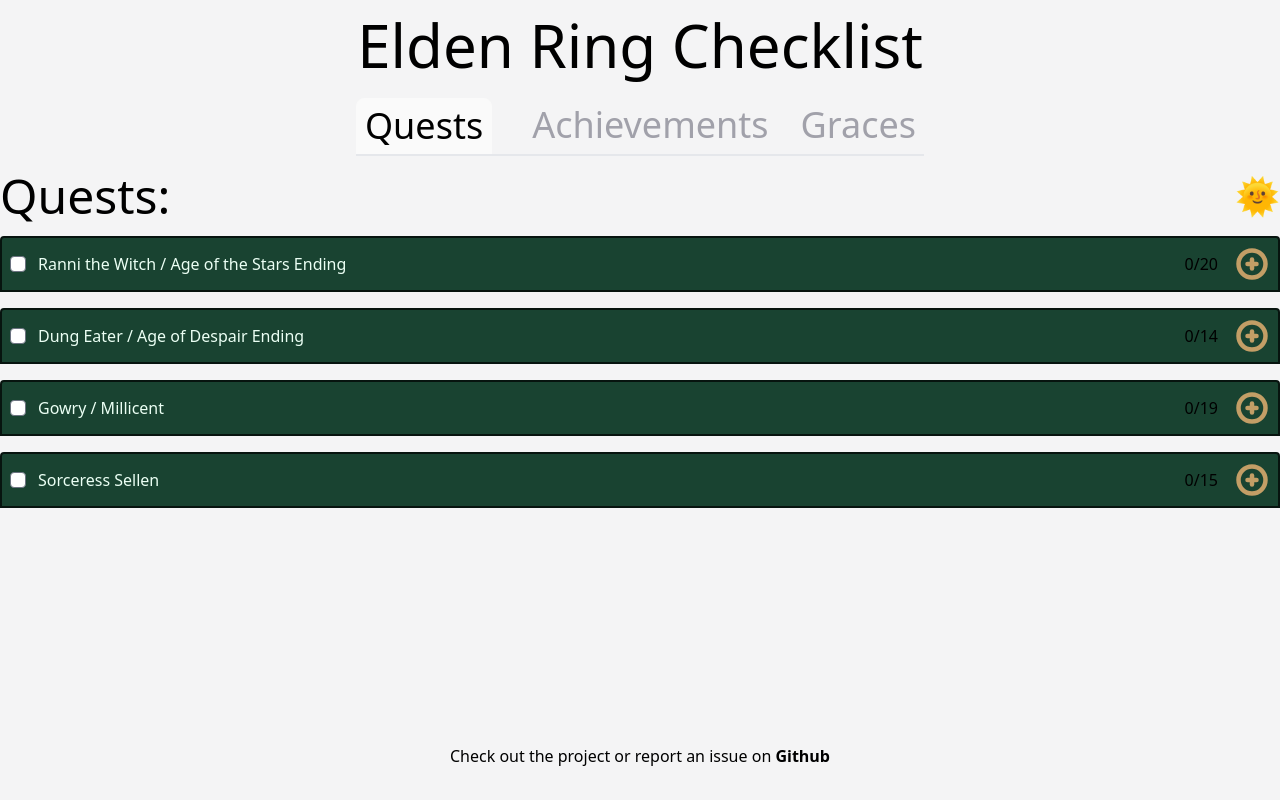
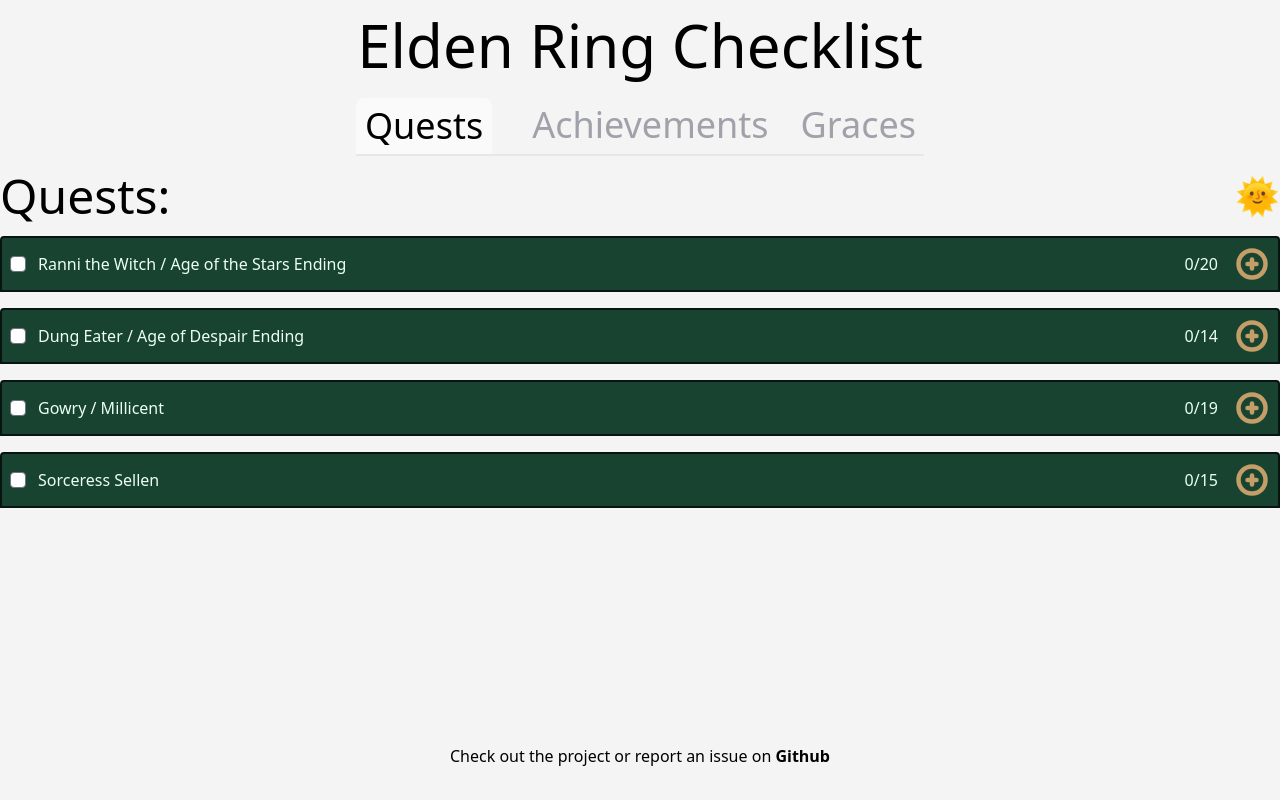
Before and after one commit to Gobluebro/Elden-Ring-Checklist, a Next.js app: page / in a window 1280 px wide. Built offline with nearby package versions, Linux system fonts and the light colour scheme.

Commit message:
Added text color for counter since light mode still used black as default.
added some nice focus colors for checkbox

```diff
--- a/components/checkboxContainer.tsx
+++ b/components/checkboxContainer.tsx
@@ -73,7 +73,7 @@ const CheckboxContainer = (props: Props) => {
               type="checkbox"
               checked={!!isAllTrue}
               onChange={() => toggleAllCheckboxes()}
-              className="rounded text-elden-ring-dark-blue"
+              className="rounded text-elden-ring-dark-blue focus:border-elden-ring-green-300 focus:ring focus:ring-offset-0 focus:ring-elden-ring-green-200 focus:ring-opacity-50"
             />
             <label htmlFor={list.id} className="ml-3 text-elden-ring-green-0">
               {list.name}
@@ -83,7 +83,7 @@ const CheckboxContainer = (props: Props) => {
             className="flex flex-1 items-center justify-end cursor-pointer"
             onClick={() => setIsOpen(!isOpen)}
           >
-            <span className="mr-4">
+            <span className="mr-4 text-elden-ring-green-0">
               {numberOfCompletedEntries}/{totalEntries}
             </span>
             <ToggleButtonIcon isOpen={isOpen} />
```
